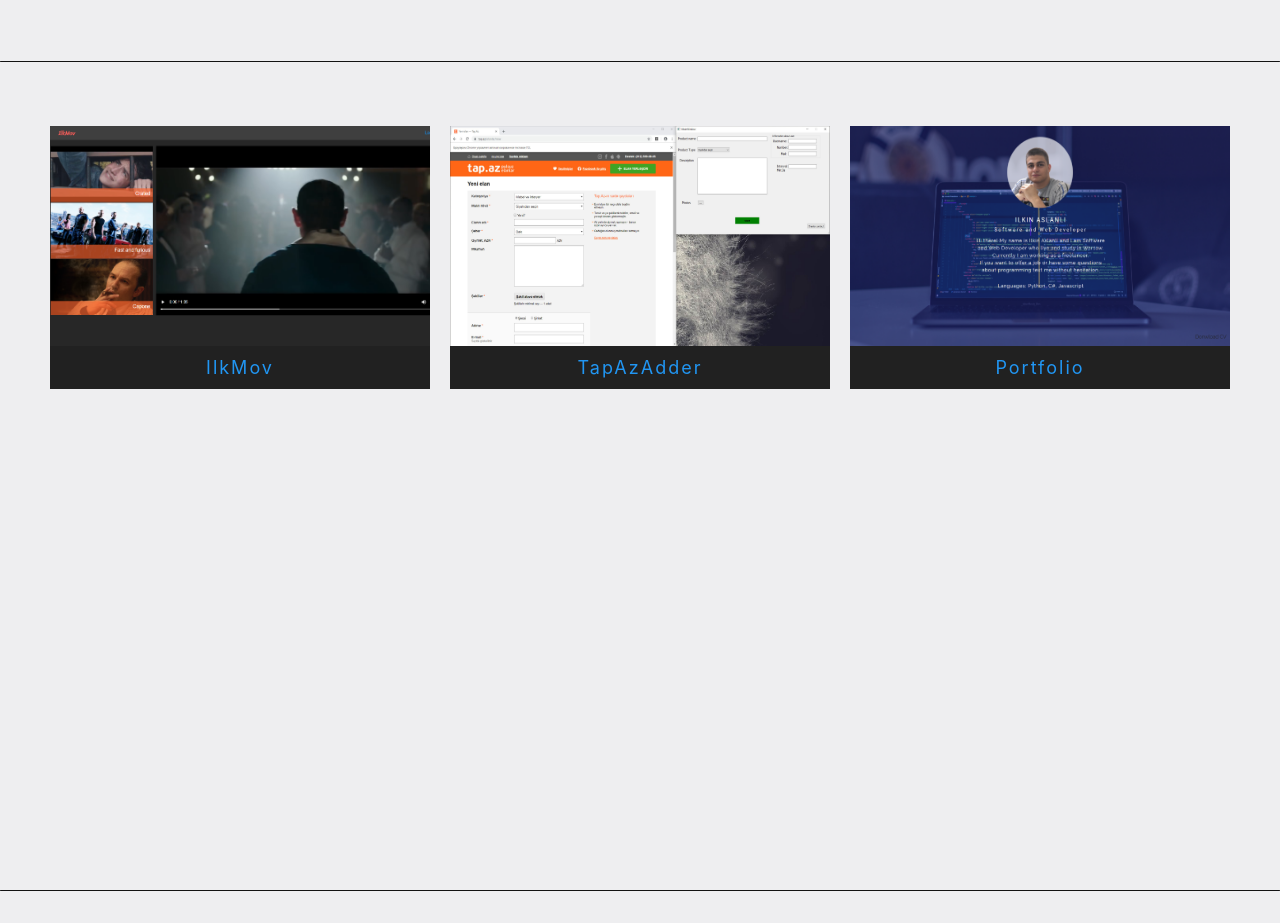
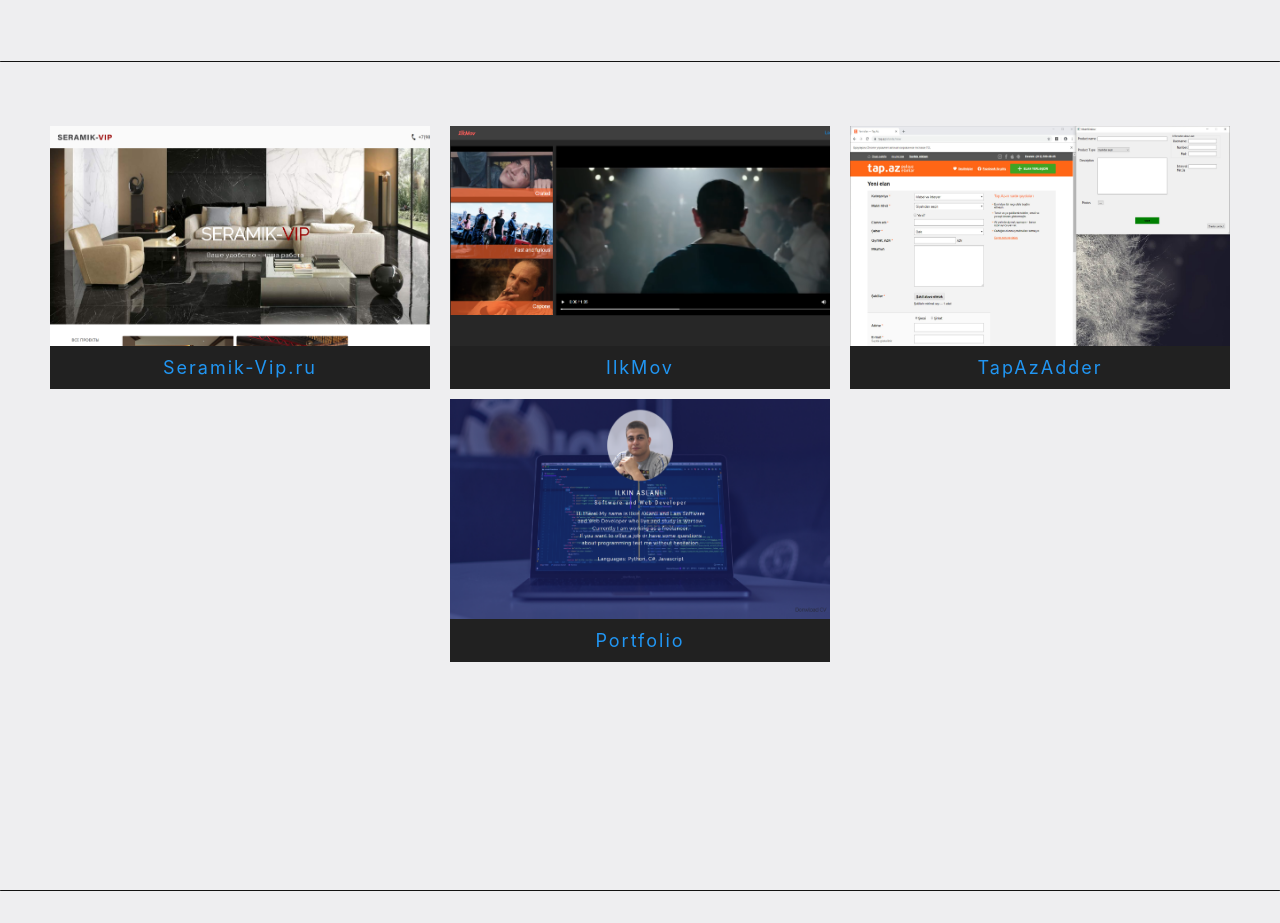
Before and after one commit to ilkinaslanli2001/portfolio, a React (Create React App) app: page / in a window 1280 px wide. Shown: the part 1100-2023 px from the top of the page. Built offline with nearby package versions, Linux system fonts and the light colour scheme.

Commit message:
add a projects

```diff
--- a/src/components/Projects.js
+++ b/src/components/Projects.js
@@ -6,8 +6,24 @@
         return(
             <div className="project_side">
                 <div id="projects" className="projects">
+                    <div className="project">
+
+                        <div className = "project_image" style={{backgroundImage:"url('../projectImages/seramikvip.png')"}}></div>
+                            <p className = "desc">
+                               Seramik-Vip.ru is my second freelance project which I made with ReactJs and Django.
+                               As a css framework I've used MaterializeCss(The website also has responsive design).
+                               It has his own admin panel where owner can add Categories, sub categories and projects.
+                                </p>
+                            <a target="__blank" className="button" href="https://www.seramik-vip.ru">
+                                <span className="button__line button__line--top"></span>
+                                <span className="button__line button__line--right"></span>
+                                <span className="button__line button__line--bottom"></span>
+                                <span className="button__line button__line--left"></span>
+                                Seramik-Vip.ru
+                                </a>
+                        </div>
                 <div className="project">
-                    {/* <img src={'../projectImages/IlkMov-new_movies.png'} className="project_image" /> */}
+
                     <div className = "project_image" style={{backgroundImage:"url('../projectImages/IlkMov-new_movies.png')"}}></div>
                         <p className = "desc">
                             This is a React+Django(Rest) project for watching movies
```
Also changed, not shown: public/projectImages/seramikvip.png (added).
